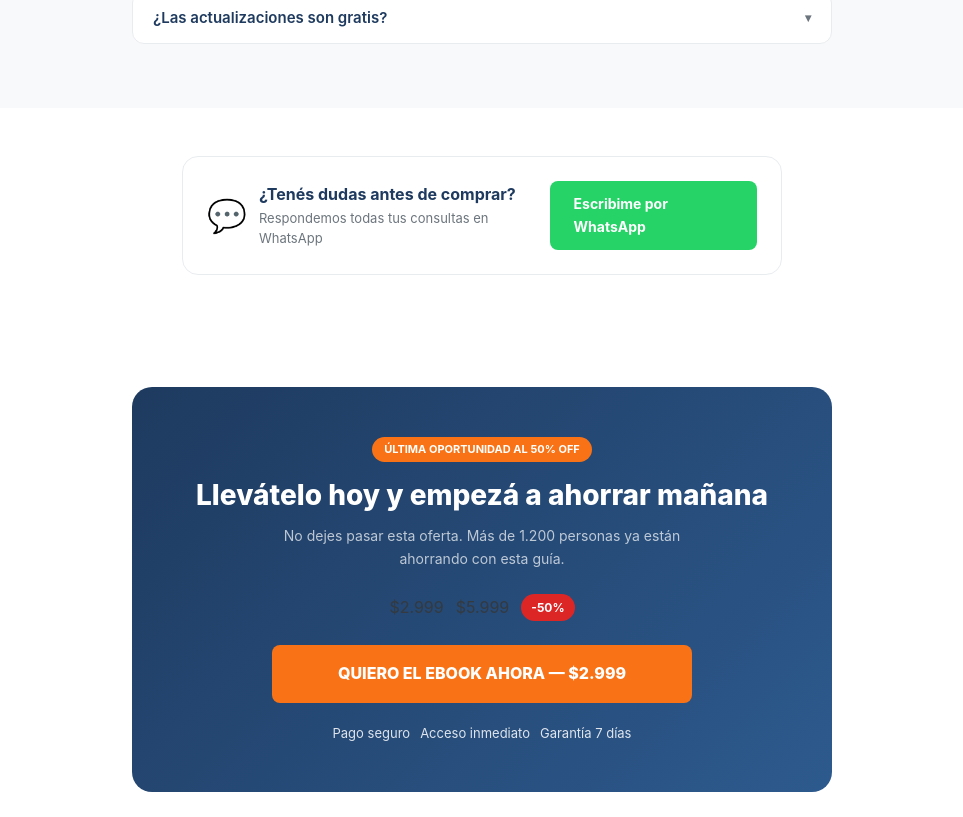
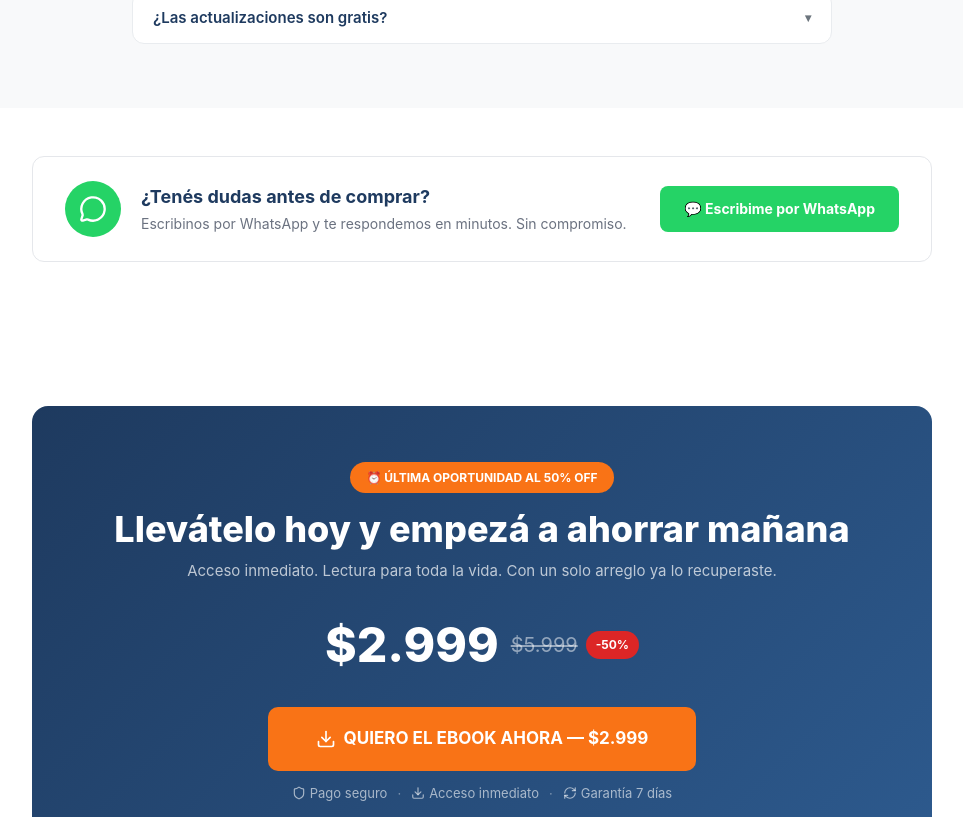
Before and after one commit to alejandroagustinperez-source/reparaciones-simples-del-hogar, a Next.js app: page /ebook in a window 1280 px wide. Shown: the part 4603-5420 px from the top of the page, without its empty margins (158-1121 px from the left). Built offline with nearby package versions, Linux system fonts and the light colour scheme; no server answers.

Commit message:
whatsapp horizontal + final CTA con lucide icons

```diff
--- a/src/app/ebook/page.module.css
+++ b/src/app/ebook/page.module.css
@@ -863,46 +863,61 @@
   padding: 3rem 1rem;
 }
 
-.whatsappCard {
-  background: var(--white);
-  border: 1px solid #e9ecef;
-  border-radius: 16px;
-  padding: 1.5rem;
-  display: flex;
-  flex-direction: column;
-  align-items: center;
-  gap: 0.75rem;
-  text-align: center;
-  max-width: 600px;
-  margin: 0 auto;
+.whatsappInner {
+  max-width: 900px;
+  margin: 0 auto 32px;
 }
 
-.whatsappIcon {
-  font-size: 2rem;
-  display: block;
+.whatsappCard {
+  display: flex;
+  align-items: center;
+  gap: 20px;
+  background: var(--white);
+  border: 1px solid #e5e7eb;
+  border-radius: 12px;
+  padding: 24px 32px;
+}
+
+.whatsappIconCircle {
+  width: 56px;
+  height: 56px;
+  border-radius: 50%;
+  background: #25d366;
+  color: var(--white);
+  display: flex;
+  align-items: center;
+  justify-content: center;
+  flex-shrink: 0;
+}
+
+.whatsappTextBlock {
+  flex: 1;
+  min-width: 0;
 }
 
 .whatsappTitle {
-  font-size: 1rem;
+  font-size: 18px;
   font-weight: 700;
-  color: var(--navy);
+  color: #1e3a5f;
+  margin-bottom: 2px;
 }
 
-.whatsappText {
-  font-size: 0.8125rem;
-  color: var(--text-secondary);
+.whatsappSub {
+  font-size: 14px;
+  color: #6b7280;
 }
 
 .whatsappBtn {
   background: #25d366;
   color: var(--white);
-  padding: 0.75rem 1.5rem;
+  padding: 12px 24px;
   border-radius: 8px;
   font-size: 0.875rem;
   font-weight: 700;
   text-decoration: none;
-  display: inline-block;
+  white-space: nowrap;
   transition: opacity 0.2s;
+  flex-shrink: 0;
 }
 
 .whatsappBtn:hover {
@@ -915,53 +930,142 @@
   background: var(--white);
 }
 
+.ctaFinalInner {
+  max-width: 900px;
+  margin: 0 auto;
+}
+
 .ctaFinalCard {
   background: linear-gradient(135deg, #1e3a5f 0%, #2d5a8e 100%);
-  border-radius: 20px;
-  padding: 3rem 2rem;
+  border-radius: 16px;
+  padding: 56px 48px;
   text-align: center;
-  max-width: 700px;
-  margin: 0 auto;
 }
 
 .ctaFinalBadge {
   display: inline-block;
-  background: var(--orange);
+  background: #f97316;
   color: var(--white);
-  font-size: 0.6875rem;
+  font-size: 12px;
   font-weight: 700;
-  padding: 0.25rem 0.75rem;
-  border-radius: 100px;
-  margin-bottom: 1rem;
+  padding: 6px 16px;
+  border-radius: 20px;
 }
 
 .ctaFinalTitle {
-  font-size: 1.5rem;
+  font-size: 36px;
   font-weight: 800;
   color: var(--white);
-  line-height: 1.25;
-  margin-bottom: 0.75rem;
+  line-height: 1.15;
+  margin-top: 16px;
+  white-space: nowrap;
 }
 
 .ctaFinalSub {
-  font-size: 0.875rem;
+  font-size: 15px;
   color: rgba(255, 255, 255, 0.7);
   line-height: 1.6;
-  margin-bottom: 1.5rem;
-  max-width: 450px;
-  margin-left: auto;
-  margin-right: auto;
+  margin-top: 8px;
+  margin-bottom: 24px;
 }
 
 .ctaFinalPrice {
   display: flex;
   align-items: center;
   justify-content: center;
-  gap: 0.75rem;
-  margin-bottom: 1.5rem;
+  margin-bottom: 24px;
+}
+
+.ctaPriceCurrent {
+  font-size: 48px;
+  font-weight: 800;
+  color: var(--white);
+}
+
+.ctaPriceOriginal {
+  font-size: 20px;
+  color: rgba(255, 255, 255, 0.5);
+  text-decoration: line-through;
+  margin-left: 12px;
+}
+
+.ctaDiscountBadge {
+  background: #dc2626;
+  color: var(--white);
+  font-size: 0.75rem;
+  font-weight: 700;
+  padding: 4px 10px;
+  border-radius: 100px;
+  margin-left: 8px;
+}
+
+.ctaFinalBtn {
+  display: inline-flex;
+  align-items: center;
+  gap: 8px;
+  background: #f97316;
+  color: var(--white);
+  border: none;
+  padding: 18px 48px;
+  border-radius: 10px;
+  font-size: 17px;
+  font-weight: 700;
+  text-align: center;
+  text-decoration: none;
+  transition: opacity 0.2s;
+}
+
+.ctaFinalBtn:hover {
+  opacity: 0.9;
+}
+
+.ctaFinalTrust {
+  display: flex;
+  align-items: center;
+  justify-content: center;
+  gap: 10px;
+  margin-top: 12px;
+  font-size: 13px;
+  color: rgba(255, 255, 255, 0.6);
+}
+
+.ctaFinalTrust span {
+  display: inline-flex;
+  align-items: center;
+  gap: 4px;
+  white-space: nowrap;
 }
 
 /* RESPONSIVE */
+@media (max-width: 639px) {
+  .whatsappCard {
+    flex-direction: column;
+    text-align: center;
+    padding: 24px 20px;
+  }
+
+  .whatsappTextBlock {
+    text-align: center;
+  }
+
+  .whatsappBtn {
+    width: 100%;
+  }
+
+  .ctaFinalCard {
+    padding: 40px 24px;
+  }
+
+  .ctaFinalTitle {
+    font-size: 28px;
+    white-space: normal;
+  }
+
+  .ctaPriceCurrent {
+    font-size: 36px;
+  }
+}
+
 @media (min-width: 640px) {
   .statsGrid {
     grid-template-columns: repeat(4, 1fr);
@@ -1007,13 +1111,8 @@
     flex-direction: row;
   }
 
-  .whatsappCard {
-    flex-direction: row;
-    text-align: left;
-  }
-
   .ctaFinalTitle {
-    font-size: 1.75rem;
+    font-size: 36px;
   }
 }
 
--- a/src/app/ebook/page.tsx
+++ b/src/app/ebook/page.tsx
@@ -2,7 +2,7 @@
 
 import { useState, useEffect } from 'react';
 import Image from 'next/image';
-import { MapPin, X, Download, Shield, RefreshCw, Smartphone, Award, ShieldCheck } from 'lucide-react';
+import { MapPin, X, Download, Shield, RefreshCw, Smartphone, Award, ShieldCheck, MessageCircle } from 'lucide-react';
 import styles from './page.module.css';
 
 function AccordionItem({ question, answer }: { question: string; answer: string }) {
@@ -384,15 +384,17 @@ export default function EbookPage() {
 
       {/* SECCIÓN 9 — WHATSAPP */}
       <section className={styles.whatsappSection}>
-        <div className={styles.sectionInner}>
+        <div className={styles.whatsappInner}>
           <div className={styles.whatsappCard}>
-            <span className={styles.whatsappIcon}>💬</span>
-            <div>
+            <span className={styles.whatsappIconCircle}>
+              <MessageCircle size={28} />
+            </span>
+            <div className={styles.whatsappTextBlock}>
               <h2 className={styles.whatsappTitle}>¿Tenés dudas antes de comprar?</h2>
-              <p className={styles.whatsappText}>Respondemos todas tus consultas en WhatsApp</p>
+              <p className={styles.whatsappSub}>Escribinos por WhatsApp y te respondemos en minutos. Sin compromiso.</p>
             </div>
             <a href="https://wa.me/5492601234567" target="_blank" rel="noopener noreferrer" className={styles.whatsappBtn}>
-              Escribime por WhatsApp
+              💬 Escribime por WhatsApp
             </a>
           </div>
         </div>
@@ -400,28 +402,30 @@ export default function EbookPage() {
 
       {/* SECCIÓN 10 — CTA FINAL */}
       <section className={styles.ctaFinalSection}>
-        <div className={styles.sectionInner}>
+        <div className={styles.ctaFinalInner}>
           <div className={styles.ctaFinalCard}>
-            <span className={styles.ctaFinalBadge}>ÚLTIMA OPORTUNIDAD AL 50% OFF</span>
+            <span className={styles.ctaFinalBadge}>⏰ ÚLTIMA OPORTUNIDAD AL 50% OFF</span>
             <h2 className={styles.ctaFinalTitle}>
               Llevátelo hoy y empezá a ahorrar mañana
             </h2>
             <p className={styles.ctaFinalSub}>
-              No dejes pasar esta oferta. Más de 1.200 personas ya están ahorrando
-              con esta guía.
+              Acceso inmediato. Lectura para toda la vida. Con un solo arreglo ya lo recuperaste.
             </p>
             <div className={styles.ctaFinalPrice}>
-              <span className={styles.priceCurrent}>$2.999</span>
-              <span className={styles.priceOriginal}>$5.999</span>
-              <span className={styles.discountBadge}>-50%</span>
+              <span className={styles.ctaPriceCurrent}>$2.999</span>
+              <span className={styles.ctaPriceOriginal}>$5.999</span>
+              <span className={styles.ctaDiscountBadge}>-50%</span>
             </div>
-            <a href={hotmartUrl} target="_blank" rel="noopener noreferrer" className={styles.ctaButton}>
+            <a href={hotmartUrl} target="_blank" rel="noopener noreferrer" className={styles.ctaFinalBtn}>
+              <Download size={20} />
               QUIERO EL EBOOK AHORA — $2.999
             </a>
-            <div className={styles.heroTrust}>
-              <span>Pago seguro</span>
-              <span>Acceso inmediato</span>
-              <span>Garantía 7 días</span>
+            <div className={styles.ctaFinalTrust}>
+              <span><Shield size={14} /> Pago seguro</span>
+              <span className={styles.trustSep}>·</span>
+              <span><Download size={14} /> Acceso inmediato</span>
+              <span className={styles.trustSep}>·</span>
+              <span><RefreshCw size={14} /> Garantía 7 días</span>
             </div>
           </div>
         </div>
```
